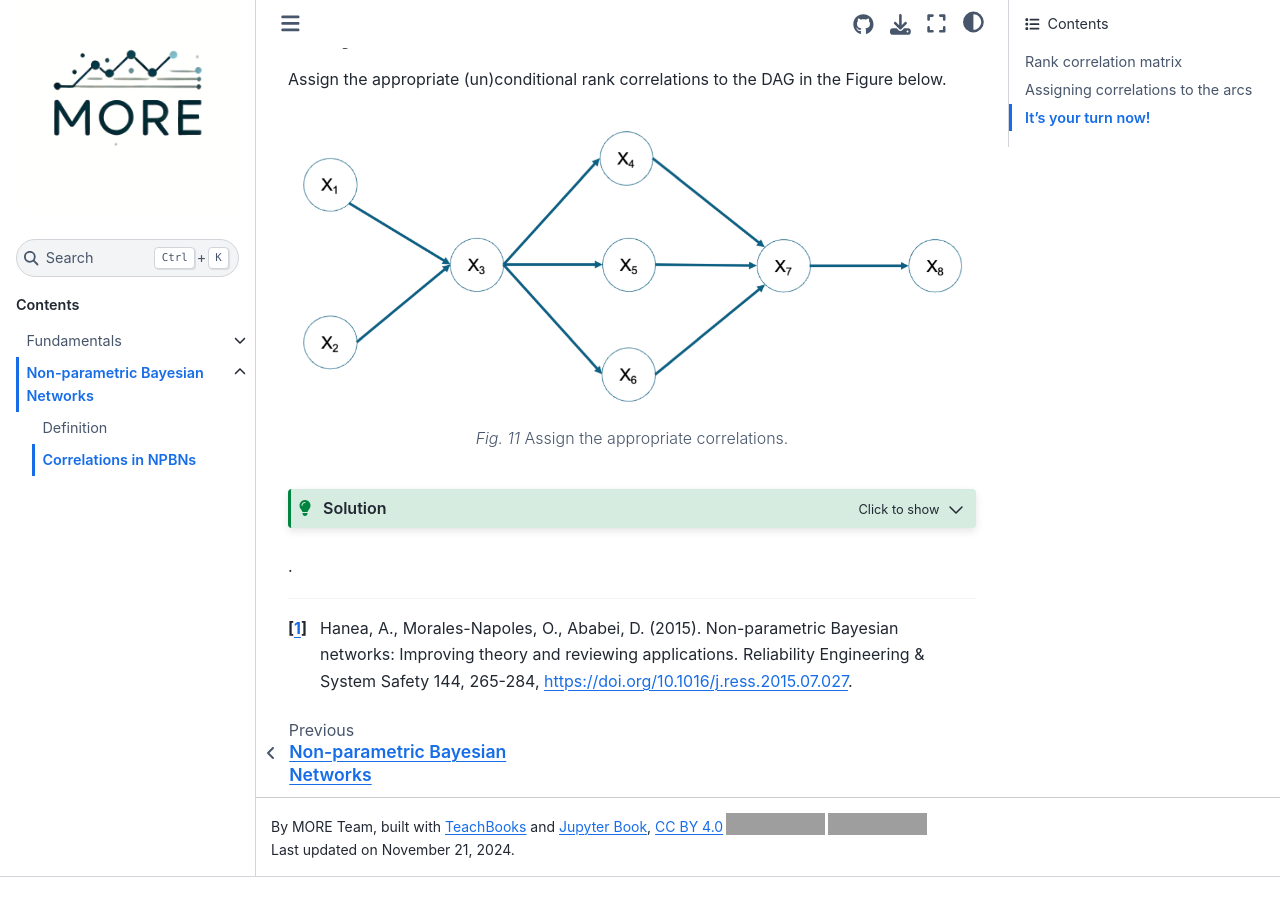
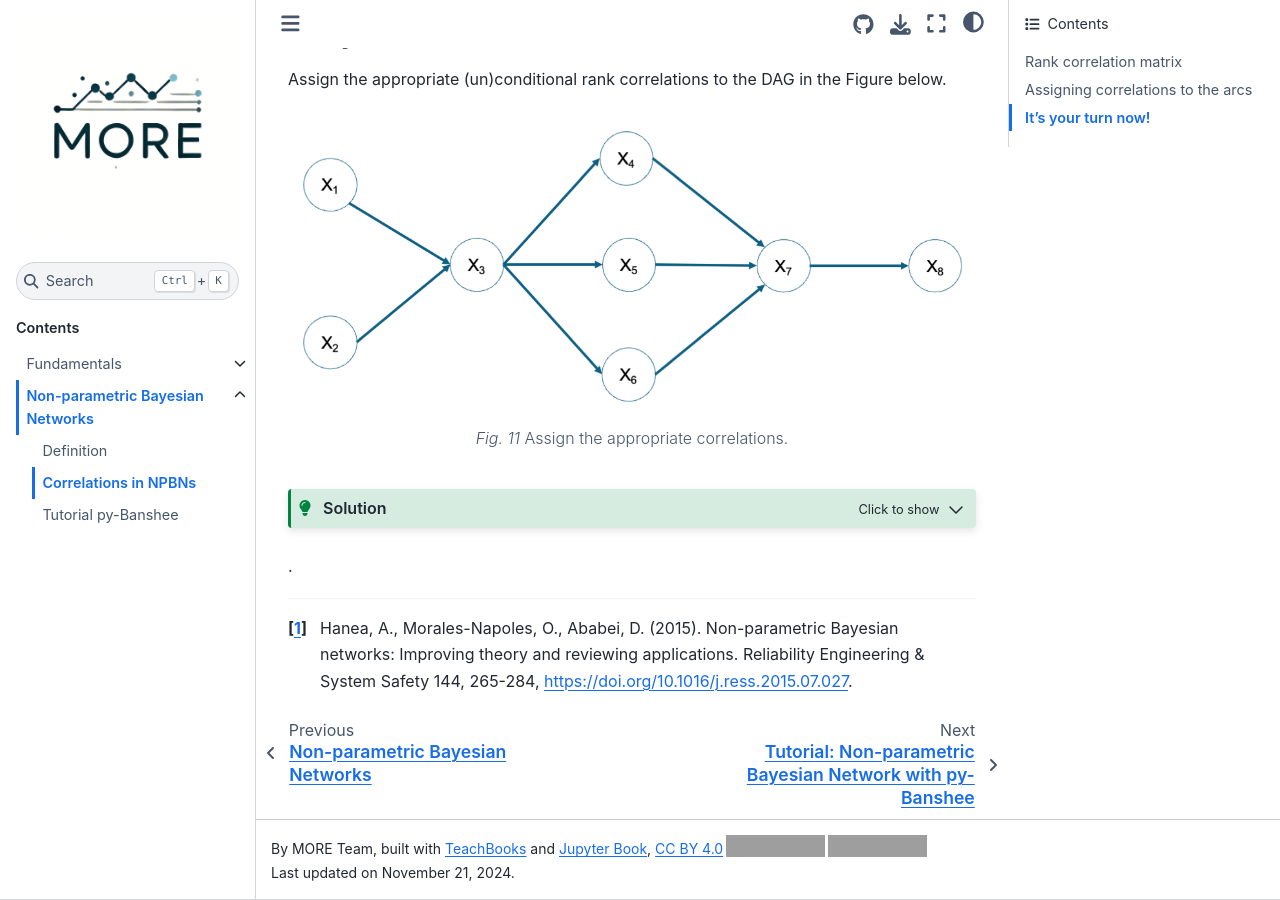
Before and after one commit to char998/Copulas-and-Bayesian-Networks, a Jupyter Book: the page built from book/NPBN/Correls.md, in a window 1280 px wide and 900 px high, scrolled down 3445 px. Built offline with Jupyter Book 1.0.4 settings and Sphinx 7.4.7 and the Sphinx Book theme 1.1.4, drawn with Linux system fonts in a browser that asks for light colours; comment, search, counter and statistics services are not loaded; before the commit the page ends 4322 px from its top, so only the background shows below that; grey boxes are pictures that could not be loaded.

Commit message:
add tutorial py-banshee

```diff
--- a/book/_toc.yml
+++ b/book/_toc.yml
@@ -17,6 +17,8 @@ parts:
            title: Definition
          - file: NPBN/Correls.md
            title: Correlations in NPBNs
+         - file: NPBN/NPBN_tutorial.ipynb
+           title: Tutorial py-Banshee
     # - file: references.md
     # - file: changelog.md
     # - file: credits.md
```
Also changed, not shown: book/NPBN/NPBN_tutorial.ipynb (added), 1 other file.
